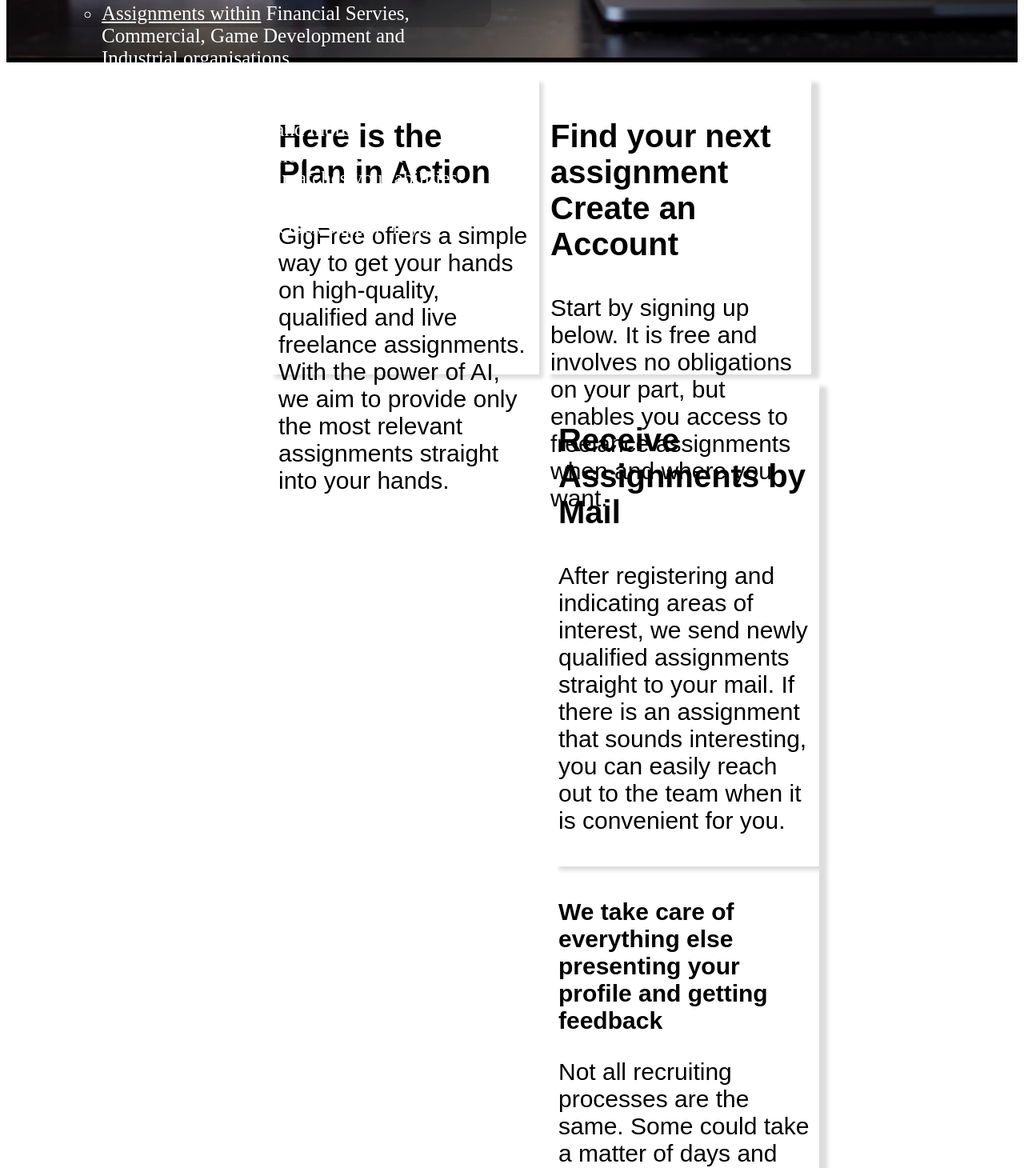
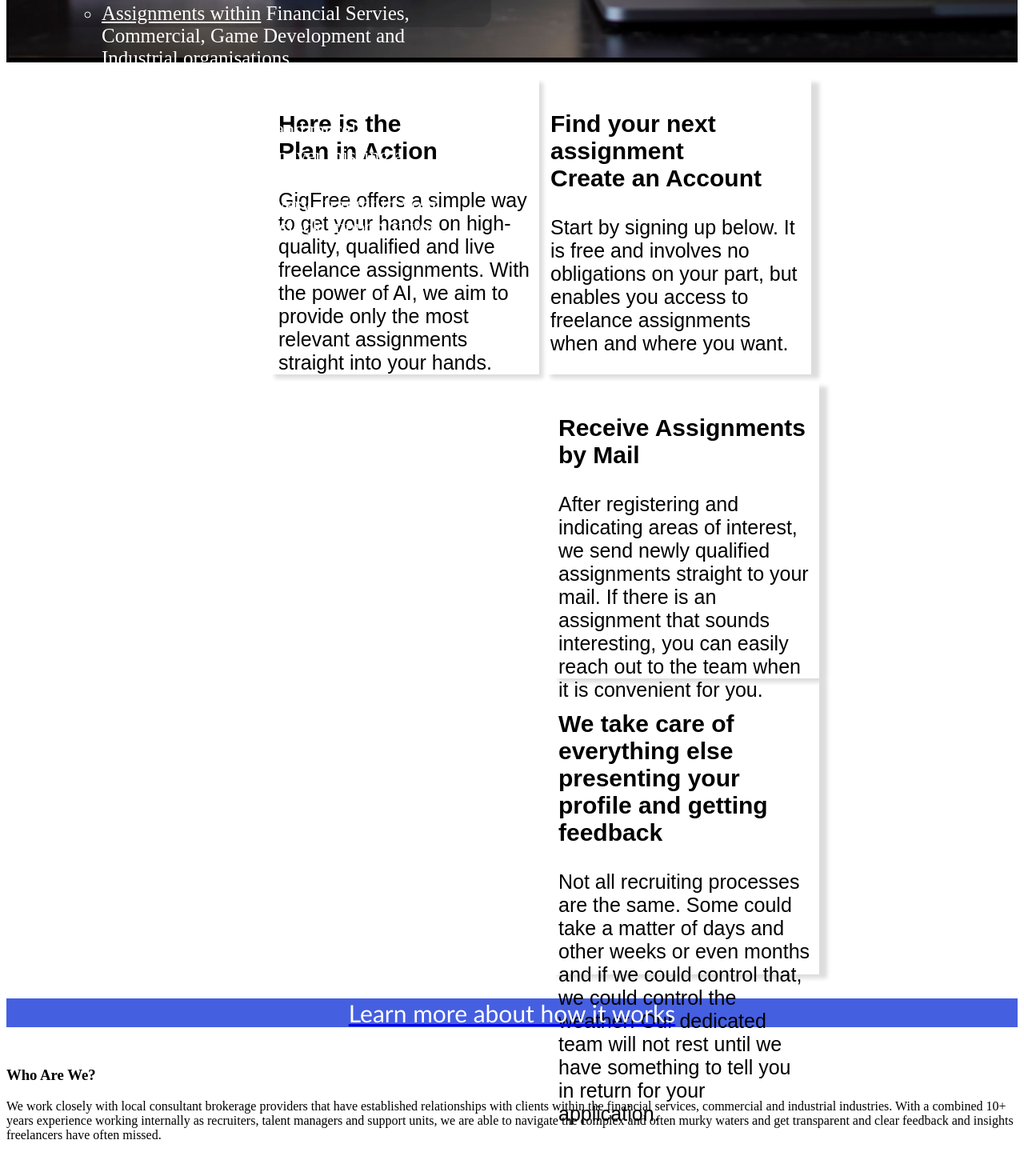
Before and after one commit to BjornBishop/Third-Attempt, a plain HTML site: page index.html in a window 1280 px wide. Shown: the part 710-2170 px from the top of the page at 80% size. Drawn offline with Linux system fonts and the light colour scheme.

Commit message:
feat:about section text added

```diff
--- a/assets/style.css
+++ b/assets/style.css
@@ -104,6 +104,7 @@
 /* This part of the code is for the "why" section */
 #why {
   max-height: 1050px;
+  display: inline;
 }
 /* Left text box */
 .left-text {
@@ -116,11 +117,11 @@
   margin-top: 20px;
 }
 .left-text h3 {
-  font-size: 40px;
+  font-size: 30px;
   font-family: sans-serif;
 }
 .left-text p {
-  font-size: 30px;
+  font-size: 25px;
   font-family: sans-serif;
 }
 /* Right text box */
@@ -135,11 +136,11 @@
   margin-top: 20px;
 }
 .right-text h3 {
-  font-size: 40px;
+  font-size: 30px;
   font-family: sans-serif;
 }
 .right-text p {
-  font-size: 30px;
+  font-size: 25px;
   font-family: sans-serif;
 }
 /* hidden divs */
@@ -166,22 +167,24 @@
 /* second row "why" section */
 .row-two-text {
   width: 25%;
+  height: 350px;
   display: inline-block;
   box-shadow: 10px 5px 5px rgba(0, 0, 0, 0.137);
   vertical-align: top;
   padding: 10px;
 }
 .row-two-text h3 {
-  font-size: 40px;
+  font-size: 30px;
   font-family: sans-serif;
 }
 .row-two-text p {
-  font-size: 30px;
+  font-size: 25px;
   font-family: sans-serif;
 }
 /* third row "why" section */
 .row-three-text {
     width: 25%;
+    height: 350px;
     display: inline-block;
     box-shadow: 10px 5px 5px rgba(0, 0, 0, 0.137);
     vertical-align: top;
@@ -192,14 +195,13 @@
   font-family: sans-serif;
 }
 .row-three-text p {
-  font-size: 30px;
+  font-size: 25px;
   font-family: sans-serif;
 }
 /* learn more button */
 .learn-more-button {
   width: 100%;
   align-self: center;
-  position: static;
   background-color: #455fe1;
   color: white;
   font-size: 30px;
@@ -209,4 +211,16 @@
 .learn-more-button p {
   color: white;
 }
+/* This is the "about" section */
+.about {
+  position: absolute;
+  display:inline;
+  width: 100%;
+}
+.about-text {
+  max-width: 60%;
+  vertical-align: top;
+  height: 400px;
+  display: inline;
+}
 /* This part is all about making the site reactive */
--- a/index.html
+++ b/index.html
@@ -56,7 +56,7 @@
                     </p>
                 </div>
             <div class="right-text">
-                <h3>Find your next assignment Create an Account</h3>
+                <h3>Find your next assignment <br>Create an Account</h3>
                 <p>Start by signing up below. It is free and involves no obligations on your part, but enables you
                     access to freelance assignments when and where you want.
                 </p>
@@ -85,11 +85,18 @@
             </div>
         </div>
     <!--Everything to do with the "about" section goes here-->
-    <section class="about">
-        <div>
+        <div class="about">
+            <div class="about-text">
+            <h3>Who Are We?</h3>
+                <p>
+                    We work closely with local consultant brokerage providers that have established relationships with clients
+                    within the financial services, commercial and industrial industries. With a combined 10+ years experience
+                    working internally as recruiters, talent managers and support units, we are able to navigate the complex and
+                    often murky waters and get transparent and clear feedback and insights freelancers have often missed.
+                </p>
+            </div>
+        </div>
 
-        </div>
-    </section>
     <!--Everything to do with the "sign-up" goes here-->
     <section class="learn">
         <div>
```
